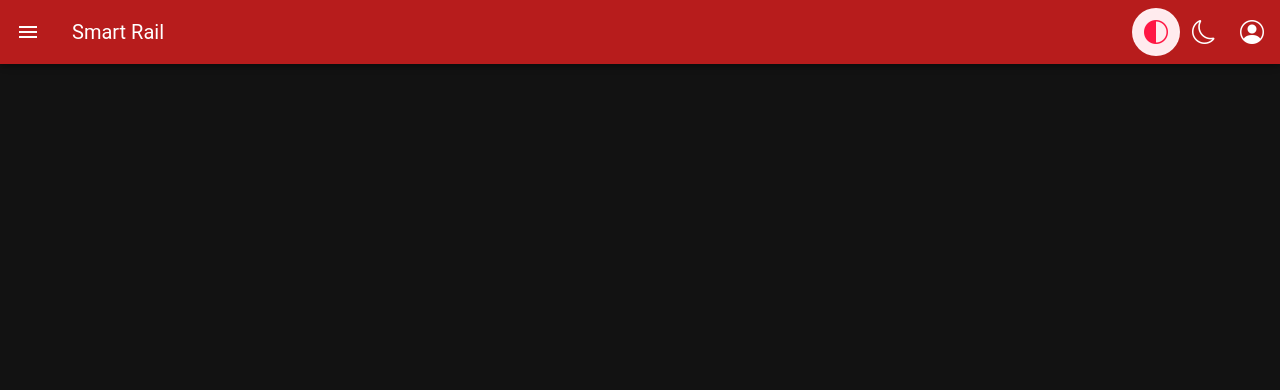
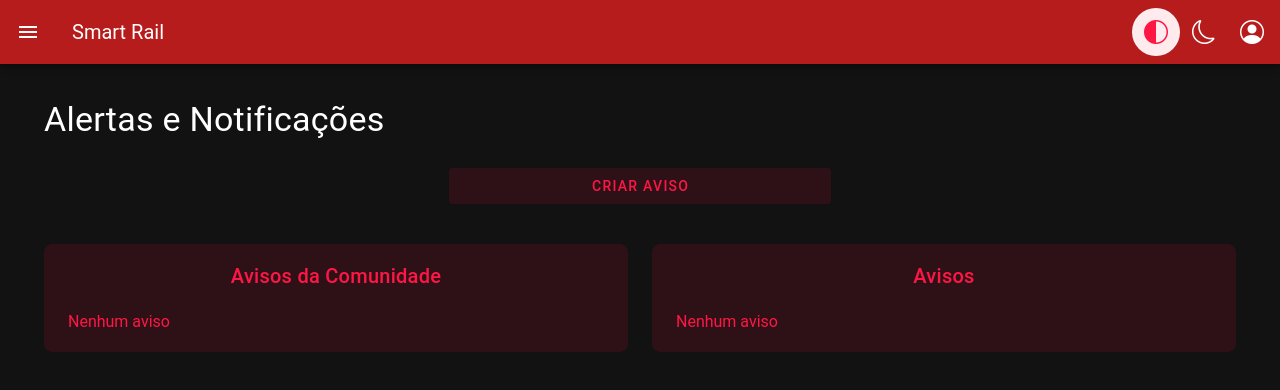
Before and after one commit to Miguel-Paes/smart-rail-project, a Vue app: page /alertas-e-notificacoes in a window 1280 px wide. Shown: the top 390 px of the page. Built offline with nearby package versions, Linux system fonts and the light colour scheme; a small style sheet from the web is missing.

Commit message:
Correção de endentação e bugs

```diff
--- a/eslint.config.js
+++ b/eslint.config.js
@@ -1 +1 @@
-export { default } from 'eslint-config-vuetify'
+// export { default } from 'eslint-config-vuetify'
--- a/src/App.vue
+++ b/src/App.vue
@@ -1,15 +1,20 @@
 <script setup>
   import { RouterView } from 'vue-router'
+  import { useDisplayStore } from '@/stores/displayStore.js'
 
   import HeaderComponent from './components/HeaderComponent.vue'
+
+  const displayStore = useDisplayStore()
+
 </script>
 
 <template>
   <v-app>
+    <HeaderComponent />
     <v-main>
-      <HeaderComponent />
-
-      <RouterView />
+      <section class="pa-4">
+        <RouterView />
+      </section>
     </v-main>
   </v-app>
 </template>
--- a/src/components/home/FindStationDialog.vue
+++ b/src/components/home/FindStationDialog.vue
@@ -1,6 +1,6 @@
 <script setup>
+  import { ref } from 'vue';
   import { VTimePicker } from 'vuetify/labs/VTimePicker'
-  import { ref } from 'vue';
 
   import { useStationStore } from '@/stores/stationStore.js'
 
@@ -8,8 +8,8 @@
 
   const menu2 = ref(false)
   const userLocation = ref(stationStore.userLocation)
+  const states = ref(['AC', 'AL', 'AP', 'AM', 'BA', 'CE', 'DF', 'ES', 'GO', 'MA', 'MG', 'MS', 'MT', 'PA', 'PB', 'PE', 'PI', 'PR', 'RJ', 'RN', 'RO', 'RR', 'RS', 'SC', 'SE', 'SP', 'TO']);
 
-  const states = ref(['AC', 'AL', 'Ap', 'AM', 'BA', 'CE', 'DF', 'ES', 'GO', 'MA', 'MG', 'MS', 'MT', 'PA', 'PB', 'PE', 'PI', 'PR', 'RJ', 'RN', 'RO', 'RR', 'RS', 'SC', 'SE', 'SP', 'TO']);
 
   const cep = ref(stationStore.userLocation.cep);
 
--- a/src/components/template/WarningsList.vue
+++ b/src/components/template/WarningsList.vue
@@ -1,5 +1,14 @@
 <script setup>
-  defineProps(['title', 'forItems'])
+  defineProps({
+    title: {
+      type: String,
+      default: 'Avisos'
+    },
+    items: {
+      type: Array,
+      default: () => []
+    }
+  })
 </script>
 
 <template>
@@ -7,10 +16,10 @@
     <v-card-title class="text-center">{{ title }}</v-card-title>
 
     <v-card-item>
-      {{ forItems.length === 0 ? 'Nenhum aviso' : '' }}
+      {{ items.length === 0 ? 'Nenhum aviso' : '' }}
     </v-card-item>
 
-    <v-card-item v-for="item in forItems" :key="item.id">
+    <v-card-item v-for="item in items" :key="item.id">
       {{ item.id }}. {{ item.message }}
     </v-card-item>
   </v-card>
--- a/src/pages/home.vue
+++ b/src/pages/home.vue
@@ -1,22 +1,18 @@
   <script setup>
-  import { ref } from 'vue';
-
   import { useStationStore } from '@/stores/stationStore.js'
   import { useDisplayStore } from '@/stores/displayStore.js'
   import { useWarningStore } from '@/stores/warningsStore';
+
   import FindStationDialog from '@/components/home/FindStationDialog.vue';
   import WarningsList from '@/components/template/WarningsList.vue';
 
   const stationStore = useStationStore()
   const displayStore = useDisplayStore()
   const warningStore = useWarningStore()
-  const warnings = ref(warningStore.warnings)
-  </script>
+</script>
 
 <template>
-  <v-main class="pa-0 pt-5" :class="displayStore.xs ? 'px-3 py-1' : displayStore.sm ? 'px-5 py-2' : 'px-7 py-3'">
     <h2 class="mb-3 font-weight-regular" :class="displayStore.xs ? 'text-h6' : displayStore.sm ? 'text-h5' : 'text-h4'">Dashboard Geral</h2>
-
     <v-row class="d-flex">
       <v-col class="d-flex flex-column justify-center" cols="12" md="6">
         <v-row class="d-flex" :class="displayStore.xs ? '' : displayStore.sm ? '' : 'ga-3'" dense>
@@ -68,10 +64,8 @@
 
       <v-col cols="12" md="6">
         <WarningsList
-          :forItems="warnings"
-          title="Avisos"
+          :items="warningStore.warnings"
         />
       </v-col>
     </v-row>
-  </v-main>
 </template>
--- a/src/pages/routes.vue
+++ b/src/pages/routes.vue
@@ -1,7 +1,7 @@
 <script setup>
   import TitleSection from '@/components/template/TitleSection.vue';
-  import LineOptions from '@/components/template/RoutesPage/LineOptions.vue';
-  import StationOptions from '@/components/template/RoutesPage/StationOptions.vue';
+  import LineOptions from '@/components/RoutesPage/LineOptions.vue';
+  import StationOptions from '@/components/RoutesPage/StationOptions.vue';
   import { useDisplayStore } from '@/stores/displayStore';
 
   const displayStore = useDisplayStore()
@@ -27,13 +27,11 @@
         <v-tabs-window v-model="tabs">
           <v-tabs-window-item value="line">
             <title-section subtitle="Definir Linha para Editar" />
-
             <LineOptions />
           </v-tabs-window-item>
 
           <v-tabs-window-item value="station">
             <title-section subtitle="Definir Estação para Editar" />
-
             <StationOptions />
           </v-tabs-window-item>
         </v-tabs-window></v-card-text></v-card>
--- a/src/stores/stationStore.js
+++ b/src/stores/stationStore.js
@@ -99,5 +99,6 @@
     getStationLines,
     getSelectedLine,
     selectStationInRoutes,
+
   }
 })
```
Also changed, not shown: src/main.js (+2 -15 lines), src/plugins/index.js (+1 -8 lines), src/router/index.js (+9 -13 lines), 1 other file (tests, documents, lock files or other folders).
